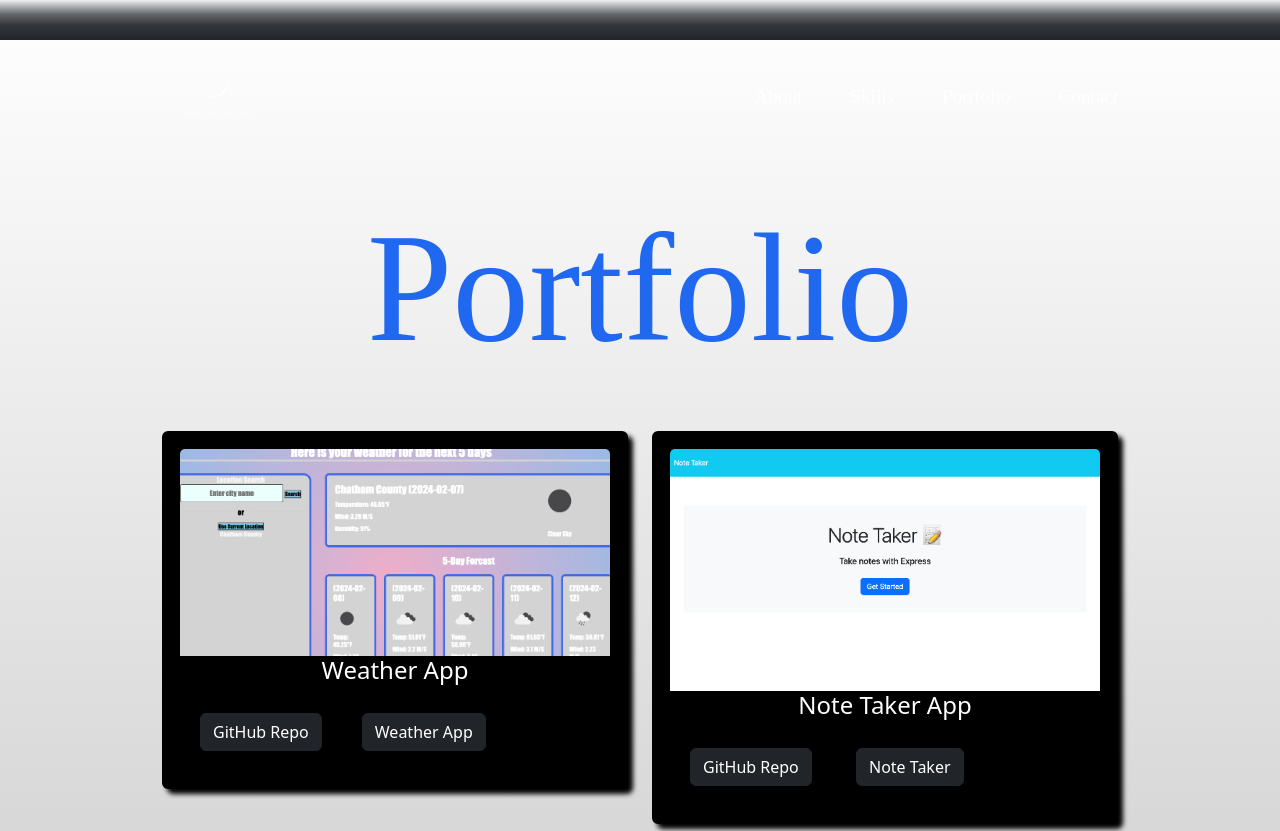
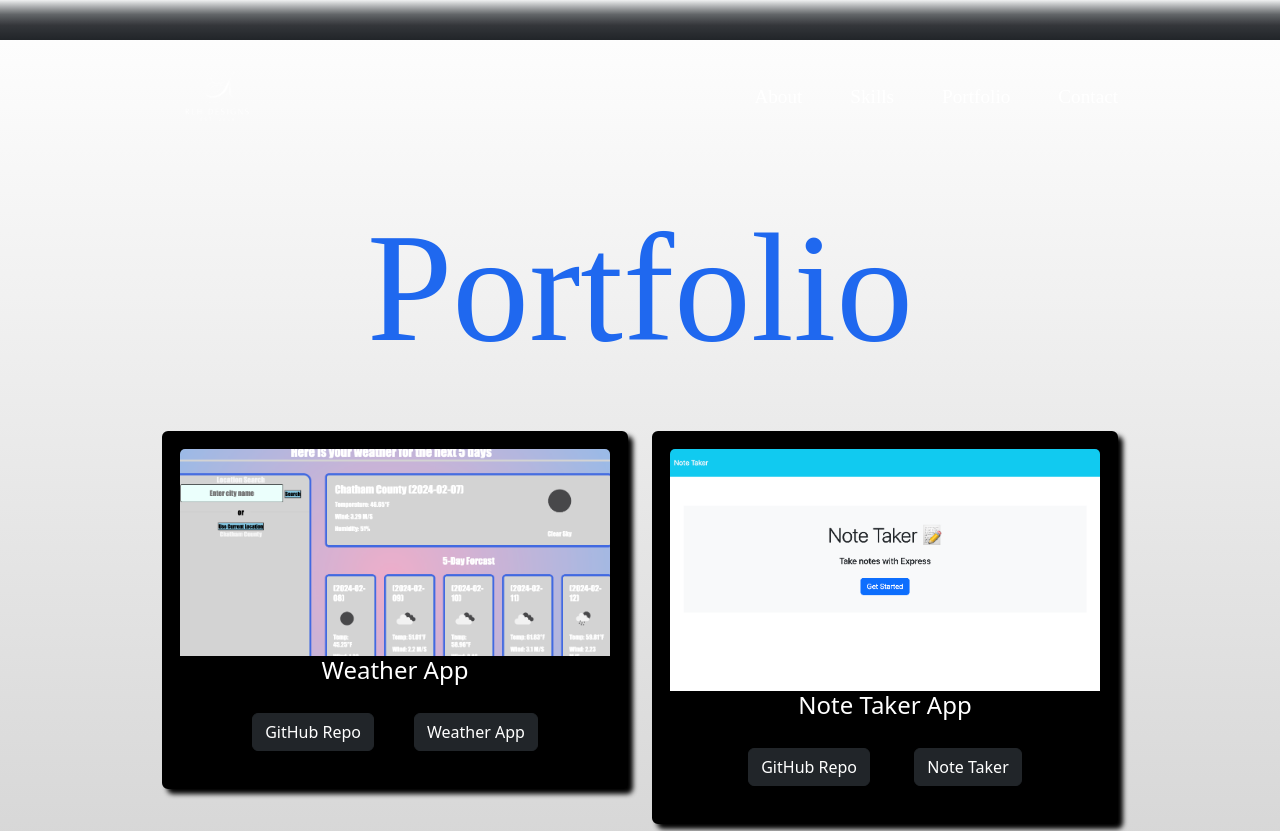
Before and after one commit to Midas24k/reactportfolio, a React (Vite) app: page /portfolio in a window 1280 px wide. Shown: the top 831 px of the page. Built offline with nearby package versions, Linux system fonts and the light colour scheme; a web font is replaced by a local one.

Commit message:
fix: rename alignText to textAlign

```diff
--- a/src/components/Portfolio/index.jsx
+++ b/src/components/Portfolio/index.jsx
@@ -14,7 +14,7 @@ const styles = {
     boxShadow: "5px 5px 5px black",
     marginBottom: "50px",
     justifyContent: "center",
-    alignText: "center",
+    textAlign: "center",
   },
     titleStyle: {
         textAlign: "center",
```
